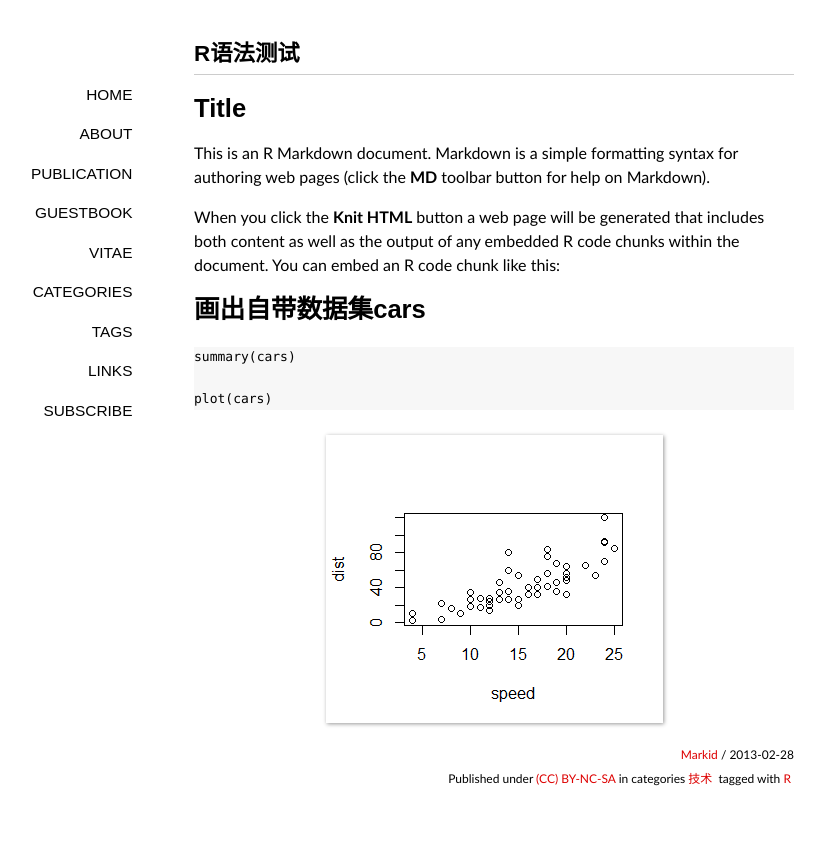
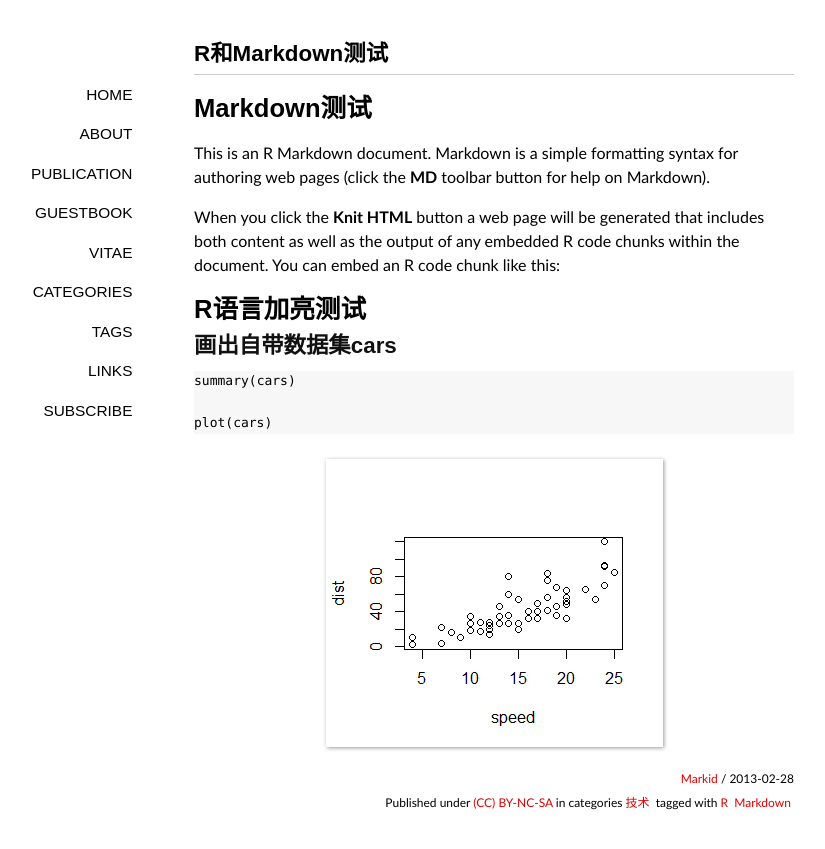
Before and after one commit to markid/markid.github.com, a Jekyll site: the page built from _posts/2013-2-28-r-writing.md, in a window 1280 px wide. Shown: the top 849 px of the page, without its empty margins (146-971 px from the left). Built offline with Jekyll 4.4.1, drawn with Linux system fonts in a browser that asks for light colours; some web fonts are replaced; Markdown is read by kramdown in place of the engine named in the settings; comment, search, counter and statistics services are not loaded.

Commit message:
little changes

```diff
--- a/_posts/2013-2-28-r-writing.md
+++ b/_posts/2013-2-28-r-writing.md
@@ -1,20 +1,22 @@
 ---
 layout: post
-title: R语法测试
+title: R和Markdown测试
 categories:
 - 技术
 tags:
 - R
+- Markdown
 
 ---
-Title
-============
+# Markdown测试 #
 
 This is an R Markdown document. Markdown is a simple formatting syntax for authoring web pages (click the **MD** toolbar button for help on Markdown).
 
 When you click the **Knit HTML** button a web page will be generated that includes both content as well as the output of any embedded R code chunks within the document. You can embed an R code chunk like this:
 
-# 画出自带数据集cars #
+R语言加亮测试
+================
+## 画出自带数据集cars
 {% highlight r %}
 summary(cars)
 
```
